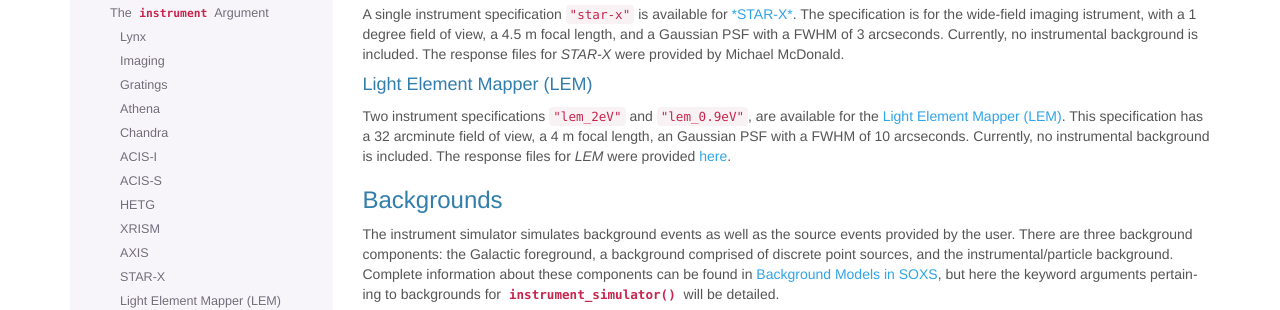
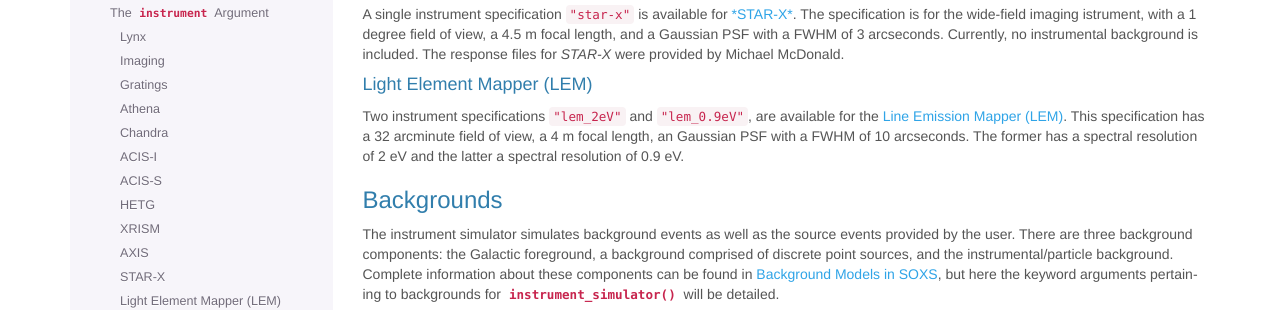
Before and after one commit to lynx-x-ray-observatory/soxs, a Sphinx documentation site: the page built from doc/source/users_guide/instrument.rst, in a window 1280 px wide and 900 px high, scrolled down 2083 px. Shown: the part 152-462 px from the top of the window. Built offline with Sphinx 7.4.7, drawn with Linux system fonts in a browser that asks for light colours.

Commit message:
Doc fixes

```diff
--- a/doc/source/index.rst
+++ b/doc/source/index.rst
@@ -14,7 +14,7 @@ SOXS is a software suite which creates simulated X-ray observations of
 astrophysical sources. The goal of SOXS is to provide a comprehensive set
 of tools to design source models and convolve them with simulated models
 of X-ray observatories. In particular, SOXS is the primary simulation tool
-for simulations of *Lynx* observations.
+for simulations of *Lynx* and *Line Emission Mapper* observations.
 
 There are two main entry points to SOXS: a Python interface, and a command-line
 interface. The former has more power and flexibility, but the latter is often
--- a/doc/source/users_guide/instrument.rst
+++ b/doc/source/users_guide/instrument.rst
@@ -196,11 +196,10 @@ Light Element Mapper (LEM)
 ~~~~~~~~~~~~~~~~~~~~~~~~~~
 
 Two instrument specifications ``"lem_2eV"`` and ``"lem_0.9eV"``, are
-available for the `Light Element Mapper (LEM) <https://lem.physics.wisc.edu>`_.
+available for the `Line Emission Mapper (LEM) <https://lem.cfa.harvard.edu>`_.
 This specification has a 32 arcminute field of view, a 4 m focal length,
-an Gaussian PSF with a FWHM of 10 arcseconds. Currently, no instrumental
-background is included. The response files for *LEM* were provided
-`here <https://lem.physics.wisc.edu/LEM.html>`_.
+an Gaussian PSF with a FWHM of 10 arcseconds. The former has a spectral resolution
+of 2 eV and the latter a spectral resolution of 0.9 eV.
 
 .. _bkgnds:
 
```
Also changed, not shown: 1 other file.
